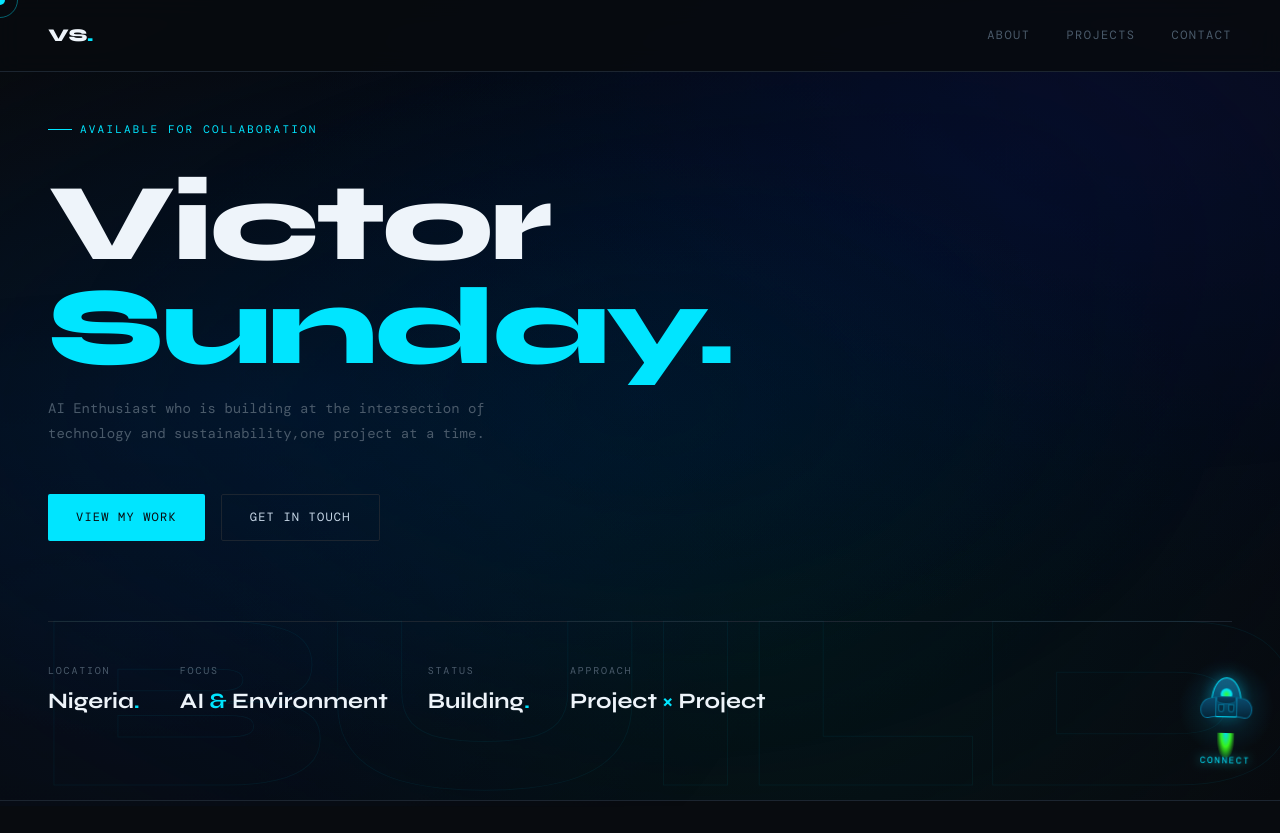
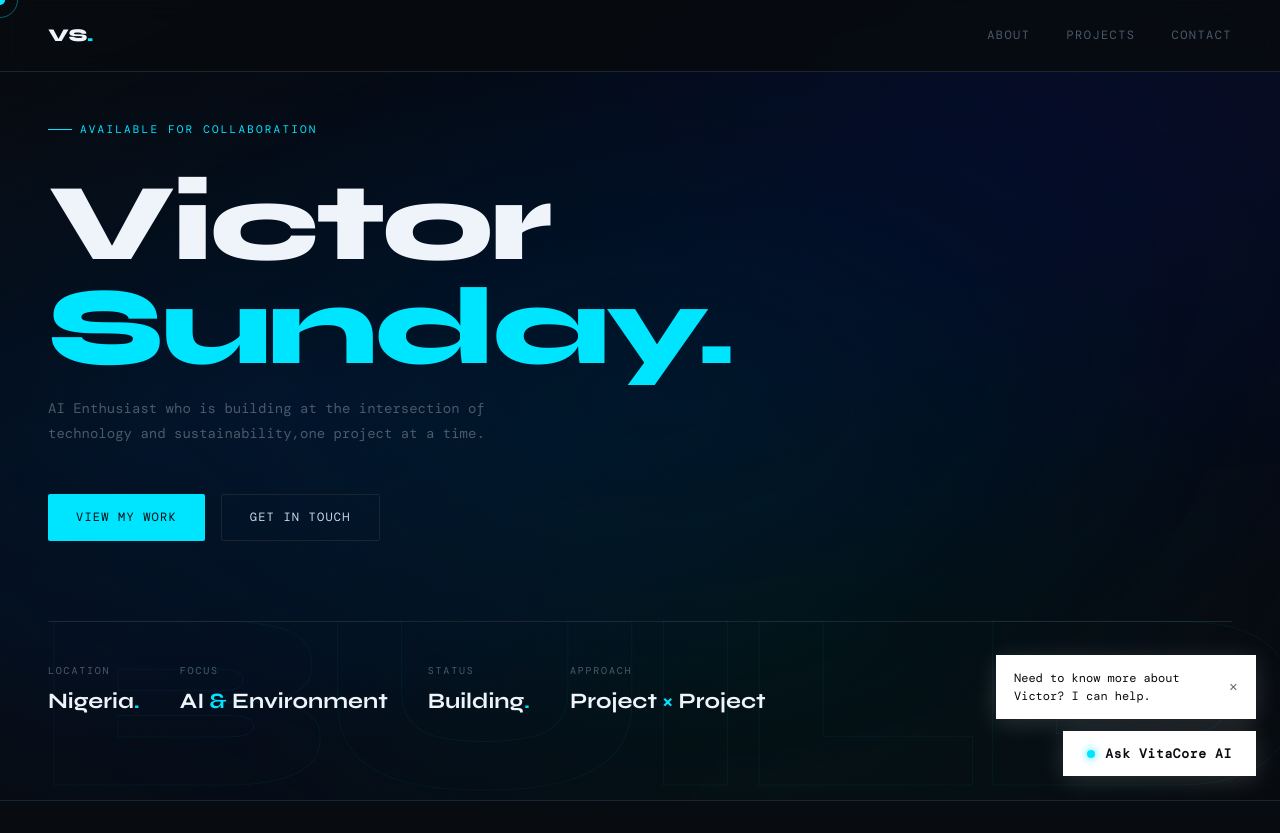
Before and after one commit to evilben-567/life-project, a website: page index.html in a window 1280 px wide. Shown: the top 833 px of the page. Drawn offline with nearby package versions, Linux system fonts and the light colour scheme; a web font is replaced by a local one.

Commit message:
change in chatbot apperance

```diff
--- a/index.html
+++ b/index.html
@@ -581,125 +581,80 @@ body::after {
 
 .chat-send:hover { background: var(--accent); color: var(--bg); }
 
-/* ========== FLOATING SPACESHIP ========== */
-#spaceship-btn {
+#vitacore-launcher {
+  position: fixed;
+  bottom: 24px;
+  right: 24px;
+  z-index: 1000;
   display: flex;
   flex-direction: column;
-  align-items: center;
-  gap: 6px;
-  cursor: pointer;
-  animation: shipFloat 3s ease-in-out infinite;
-}
-@keyframes shipFloat {
-  0%, 100% { transform: translateY(0) rotate(-2deg); }
-  50% { transform: translateY(-10px) rotate(2deg); }
-}
-#spaceship-btn:hover { animation-play-state: paused; }
-#spaceship-btn:hover .spaceship { filter: brightness(1.3); }
-
-.ship-label {
-  font-family: var(--font-mono);
-  font-size: 9px;
-  letter-spacing: 0.2em;
-  color: var(--accent);
-  text-shadow: 0 0 10px var(--accent);
-  animation: labelPulse 2s ease-in-out infinite;
-}
-@keyframes labelPulse {
-  0%, 100% { opacity: 0.6; }
-  50% { opacity: 1; }
+  align-items: flex-end;
+  gap: 12px;
 }
 
-.spaceship {
-  position: relative;
-  width: 60px; height: 70px;
+#vitacore-btn {
+  display: flex;
+  align-items: center;
+  gap: 10px;
+  padding: 14px 24px;
+  background: white;
+  color: #080b0f;
+  border: none;
+  font-family: var(--font-mono);
+  font-size: 13px;
+  font-weight: 600;
+  letter-spacing: 0.05em;
+  cursor: pointer;
+  transition: all 0.25s;
+  box-shadow: 0 4px 24px rgba(255,255,255,0.15);
 }
-.ship-glow {
-  position: absolute;
-  width: 80px; height: 80px;
-  top: -10px; left: -10px;
-  background: radial-gradient(circle, rgba(0,200,255,0.15) 0%, transparent 70%);
+
+#vitacore-btn:hover {
+  background: #e8f4ff;
+  transform: translateY(-2px);
+  box-shadow: 0 8px 32px rgba(255,255,255,0.25);
+}
+
+.btn-dot {
+  width: 8px;
+  height: 8px;
+  background: #00e5ff;
   border-radius: 50%;
-  animation: glowPulse 2s ease-in-out infinite;
+  box-shadow: 0 0 8px #00e5ff;
+  animation: pulse 2s ease-in-out infinite;
 }
-@keyframes glowPulse {
-  0%, 100% { transform: scale(1); opacity: 0.6; }
-  50% { transform: scale(1.2); opacity: 1; }
+
+#vitacore-prompt {
+  background: white;
+  color: #080b0f;
+  padding: 14px 18px;
+  font-family: var(--font-mono);
+  font-size: 12px;
+  max-width: 260px;
+  display: flex;
+  align-items: center;
+  justify-content: space-between;
+  gap: 12px;
+  box-shadow: 0 4px 24px rgba(255,255,255,0.15);
+  animation: fadeUp 0.4s ease forwards;
 }
-.ship-body {
-  position: absolute;
-  width: 30px; height: 40px;
-  background: linear-gradient(180deg, #1a4a6a 0%, #0a2a4a 50%, #051525 100%);
-  border: 1px solid var(--accent);
-  border-radius: 50% 50% 20% 20% / 60% 60% 20% 20%;
-  top: 0; left: 50%;
-  transform: translateX(-50%);
-  box-shadow: 0 0 15px rgba(0,200,255,0.3), inset 0 0 10px rgba(0,200,255,0.1);
+
+#vitacore-prompt p {
+  margin: 0;
+  line-height: 1.5;
+  color: #080b0f;
 }
-.ship-window {
-  position: absolute;
-  width: 12px; height: 12px;
-  background: radial-gradient(circle, var(--accent2) 0%, var(--accent) 60%, transparent 100%);
-  border-radius: 50%;
-  top: 10px; left: 50%;
-  transform: translateX(-50%);
-  box-shadow: 0 0 10px var(--accent);
-  animation: windowGlow 2s ease-in-out infinite;
+
+#close-prompt {
+  cursor: pointer;
+  color: #666;
+  font-size: 11px;
+  flex-shrink: 0;
+  transition: color 0.2s;
 }
-@keyframes windowGlow {
-  0%, 100% { box-shadow: 0 0 8px var(--accent); }
-  50% { box-shadow: 0 0 20px var(--accent), 0 0 40px rgba(0,200,255,0.3); }
-}
-.ship-wing {
-  position: absolute;
-  width: 16px; height: 20px;
-  background: linear-gradient(180deg, #0a3a5a 0%, #051525 100%);
-  border: 1px solid rgba(0,200,255,0.4);
-  top: 20px;
-}
-.ship-wing.left {
-  left: -12px;
-  border-radius: 50% 0 0 50%;
-  transform: skewY(-10deg);
-}
-.ship-wing.right {
-  right: -12px;
-  border-radius: 0 50% 50% 0;
-  transform: skewY(10deg);
-}
-.ship-bottom {
-  position: absolute;
-  width: 20px; height: 8px;
-  background: linear-gradient(180deg, #0a2a4a 0%, #051525 100%);
-  border: 1px solid rgba(0,200,255,0.3);
-  border-radius: 0 0 50% 50%;
-  bottom: 12px; left: 50%;
-  transform: translateX(-50%);
-}
-.ship-engine {
-  position: absolute;
-  width: 6px; height: 8px;
-  background: #051525;
-  border: 1px solid rgba(0,200,255,0.4);
-  border-radius: 0 0 4px 4px;
-  bottom: 4px;
-}
-.ship-engine.left { left: 6px; }
-.ship-engine.right { right: 6px; }
-.ship-flame {
-  position: absolute;
-  width: 20px; height: 20px;
-  bottom: -8px; left: 50%;
-  transform: translateX(-50%);
-  background: radial-gradient(ellipse at top, var(--accent) 0%, var(--accent2) 40%, transparent 80%);
-  border-radius: 0 0 50% 50%;
-  animation: flameBurn 0.15s ease-in-out infinite alternate;
-  opacity: 0.9;
-}
-@keyframes flameBurn {
-  from { transform: translateX(-50%) scaleY(1) scaleX(1); opacity: 0.8; }
-  to { transform: translateX(-50%) scaleY(1.3) scaleX(0.8); opacity: 1; }
-}
+
+#close-prompt:hover { color: #080b0f; }
+
   </style>
 </head>
 <body>
@@ -947,22 +902,7 @@ body::after {
     </div>
   </div>
 
-  <!-- FLOATING SPACESHIP BUTTON -->
-  <div id="spaceship-btn" onclick="toggleChat()">
-    <div class="spaceship">
-      <div class="ship-body">
-        <div class="ship-window"></div>
-        <div class="ship-wing left"></div>
-        <div class="ship-wing right"></div>
-        <div class="ship-engine left"></div>
-        <div class="ship-engine right"></div>
-        <div class="ship-bottom"></div>
-      </div>
-      <div class="ship-flame"></div>
-      <div class="ship-glow"></div>
-    </div>
-    <div class="ship-label">CONNECT</div>
-  </div>
+
 
 </div>
 
--- a/vitacore.js
+++ b/vitacore.js
@@ -118,3 +118,36 @@ document.addEventListener('keypress', function(e) {
     sendMessage();
   }
 });
+
+function createChatLauncher() {
+  // Create the launcher HTML
+  const launcher = document.createElement('div');
+  launcher.id = 'vitacore-launcher';
+  launcher.innerHTML = `
+    <div id="vitacore-prompt" style="display:none;">
+      <p>Need to know more about Victor? I can help.</p>
+      <span id="close-prompt" onclick="dismissPrompt()">✕</span>
+    </div>
+    <button id="vitacore-btn" onclick="toggleChat()">
+      <span class="btn-dot"></span>
+      Ask VitaCore AI
+    </button>
+  `;
+  document.body.appendChild(launcher);
+
+  // Show the proactive message after 3 seconds
+  setTimeout(() => {
+    const prompt = document.getElementById('vitacore-prompt');
+    if (prompt) prompt.style.display = 'flex';
+  }, 3000);
+}
+
+function dismissPrompt() {
+  const prompt = document.getElementById('vitacore-prompt');
+  if (prompt) prompt.style.display = 'none';
+}
+
+// Initialize launcher when page loads
+document.addEventListener('DOMContentLoaded', () => {
+  createChatLauncher();
+});
```
